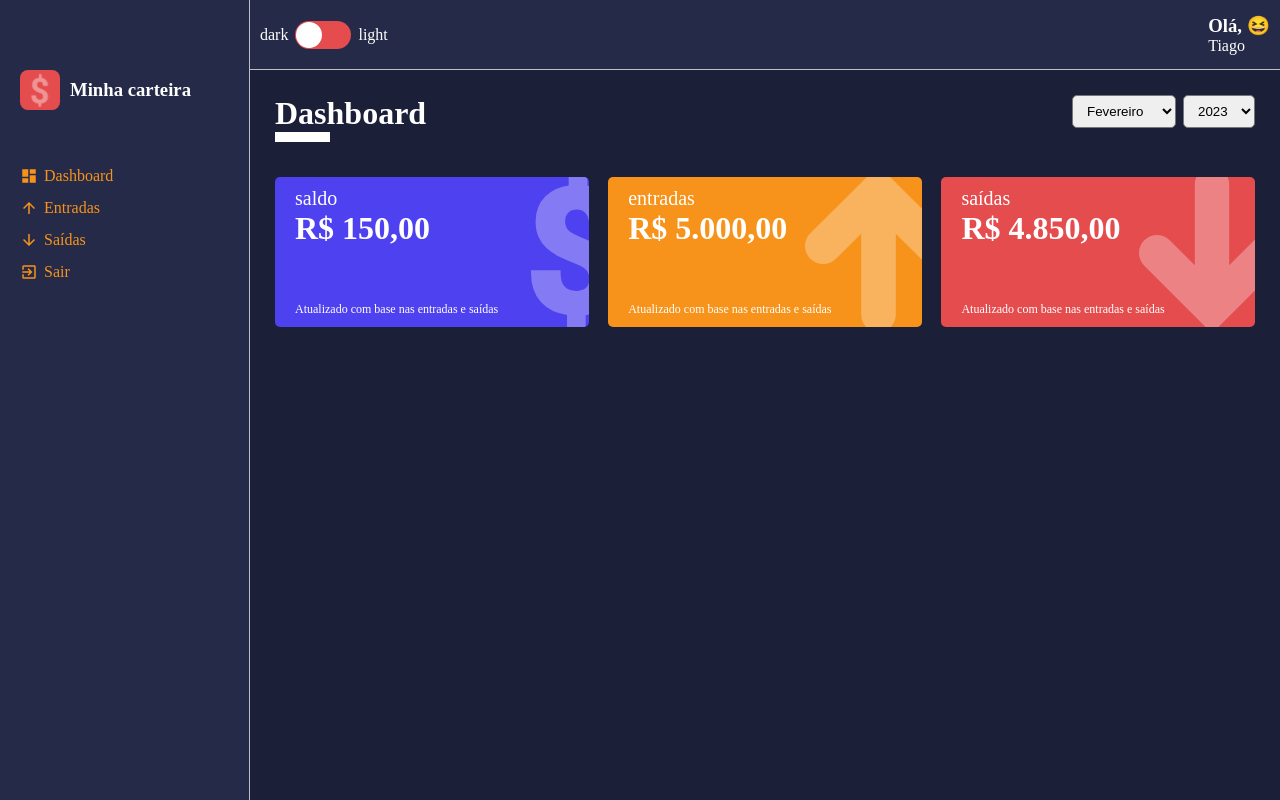
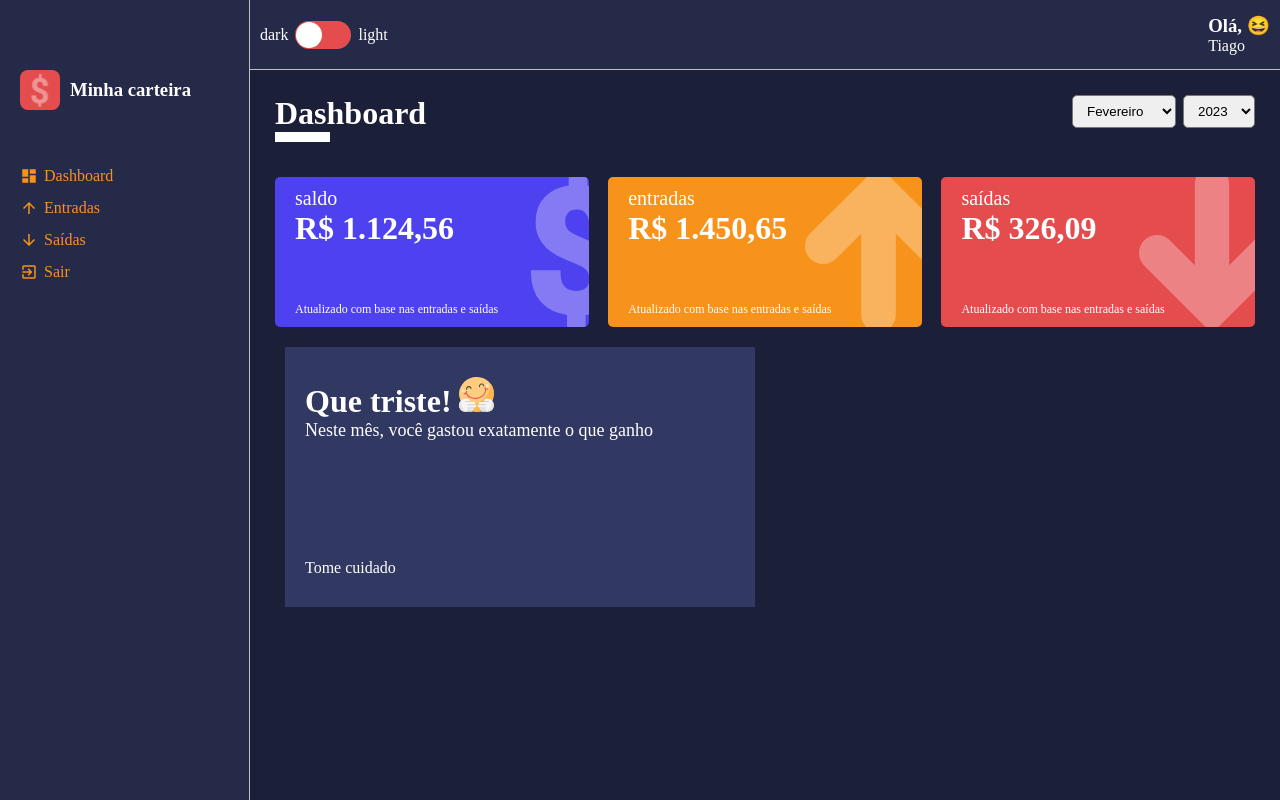
Before and after one commit to TiagoSilva34/Carteira-Digital, a React (Create React App) app: page /dashboard in a window 1280 px wide. Built offline with nearby package versions, Linux system fonts and the light colour scheme.

Commit message:
Criando componente de messagebox e alterando dashboard

```diff
--- /dev/null
+++ b/src/components/MessageBox/index.tsx
@@ -0,0 +1,31 @@
+import { Container } from "./styles"
+
+interface IMessageBoxProps {
+  title: string
+  description: string
+  footer: string
+  icon: string
+}
+
+export const MessageBox: React.FC<IMessageBoxProps>  = ({
+  title,
+  description,
+  footer,
+  icon
+}) => {
+  return (
+    <Container>
+        <header>
+          <h1>
+            {title}
+            <img src={icon} alt="" />
+          </h1>
+          <p>{description}</p>
+        </header>
+
+        <footer>
+          <span>{footer}</span>
+        </footer>
+    </Container>
+  )
+}
--- /dev/null
+++ b/src/components/MessageBox/styles.ts
@@ -0,0 +1,26 @@
+import styled from "styled-components"
+
+export const Container = styled.div `
+  width: 48%;
+  height: 260px;
+
+  background-color: ${props => props.theme.colors.tertiary};
+  color: ${props => props.theme.colors.white};
+
+  margin: 10px;
+  padding: 30px 20px;
+
+  display: flex;
+  flex-direction: column;
+  justify-content: space-between;
+
+  > header img {
+    width: 35px;
+
+    margin-left: 7px;
+  }
+
+  > header p {
+    font-size: 18px;
+  }
+`
--- a/src/pages/Dashboard/index.tsx
+++ b/src/pages/Dashboard/index.tsx
@@ -7,11 +7,14 @@
 import gains from "../../repositories/gains"
 import expenses from "../../repositories/expenses"
 import listOfMonths from "../../utils/months"
+import sadImage from '../../assets/sad.svg'
+import happyImage from '../../assets/happy.svg'
 
 import {
   Container,
   Content
 } from './styles'
+import { MessageBox } from '../../components/MessageBox'
 
 export const Dashboard: React.FC = () => {
   const [monthSelected, setMonthSelected] = useState<number>(new Date().getMonth() + 1)
@@ -55,6 +58,74 @@
     })
   }, [])
 
+  const totalExpensive = useMemo(() => {
+    let total: number = 0
+
+    expenses.forEach(item => {
+      const date = new Date(item.date)
+      const year = date.getFullYear()
+      const month = date.getMonth() + 1
+
+      if (month === monthSelected && year === yearSelected) {
+        try {
+          total += Number(item.amount)
+        } catch {
+          throw new Error('Invalid amount! Amount must be ')
+        }
+      }
+    })
+
+    return total
+  }, [monthSelected, yearSelected])
+
+  const totalGains = useMemo(() => {
+    let total: number = 0
+
+    gains.forEach(item => {
+      const date = new Date(item.date)
+      const year = date.getFullYear()
+      const month = date.getMonth() + 1
+
+      if (month === monthSelected && year === yearSelected) {
+        try {
+          total += Number(item.amount)
+        } catch {
+          throw new Error('Invalid amount! Amount must be ')
+        }
+      }
+    })
+
+    return total
+  }, [monthSelected, yearSelected])
+
+  const totalBalance = useMemo(() => {
+    return totalGains - totalExpensive
+  }, [totalGains, totalExpensive])
+
+  const message = useMemo(() => {
+    if (totalBalance < 0) {
+      return {
+        title: "Que triste!",
+        description: "Neste mês, você gastou mais do que deveria",
+        footerText: "Verifique suas saídas",
+        icon: sadImage
+      }
+    } else if (totalBalance === 0) {
+      return {
+        title: "Ufaaa!",
+        description: "Neste mês, você gastou exatamente o que ganho",
+        footerText: "Tome cuidado",
+        icon: happyImage
+      }
+    } else {
+      return {
+        title: "Que triste!",
+        description: "Neste mês, você gastou exatamente o que ganho",
+        footerText: "Tome cuidado",
+        icon: happyImage
+      }
+    }
+  }, [totalBalance])
 
   const handleMonthSelected = (month: string) => {
     try {
@@ -94,7 +165,7 @@
       <Content>
         <WalletBox
           title='saldo'
-          amount={150.00}
+          amount={totalBalance}
           footerLabel="Atualizado com base nas entradas e saídas"
           icon="dollar"
           color="#4E41F0"
@@ -102,7 +173,7 @@
 
         <WalletBox
           title='entradas'
-          amount={5000.00}
+          amount={totalGains}
           footerLabel="Atualizado com base nas entradas e saídas"
           icon="arrowUp"
           color="#F7931B"
@@ -110,10 +181,16 @@
 
         <WalletBox
           title='saídas'
-          amount={4850.00}
+          amount={totalExpensive}
           footerLabel="Atualizado com base nas entradas e saídas"
           icon="arrowDown"
           color="#E44C4E"
+        />
+        <MessageBox
+          title={message.title}
+          description={message.description}
+          footer={message.footerText}
+          icon={message.icon}
         />
       </Content>
     </Container>
--- a/src/pages/Dashboard/styles.ts
+++ b/src/pages/Dashboard/styles.ts
@@ -9,4 +9,5 @@
 
   display: flex;
   justify-content: space-between;
+  flex-wrap: wrap;
 `
```
